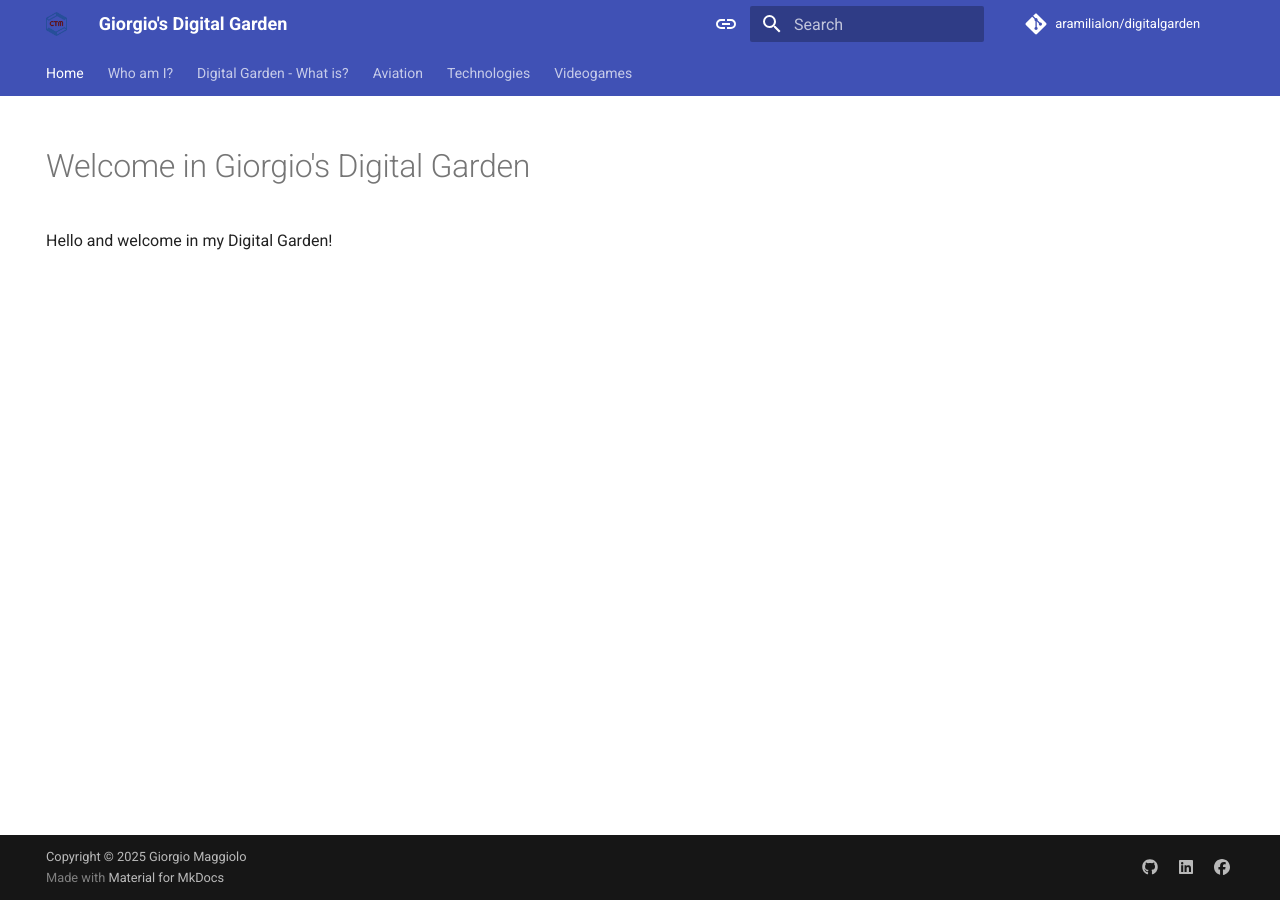
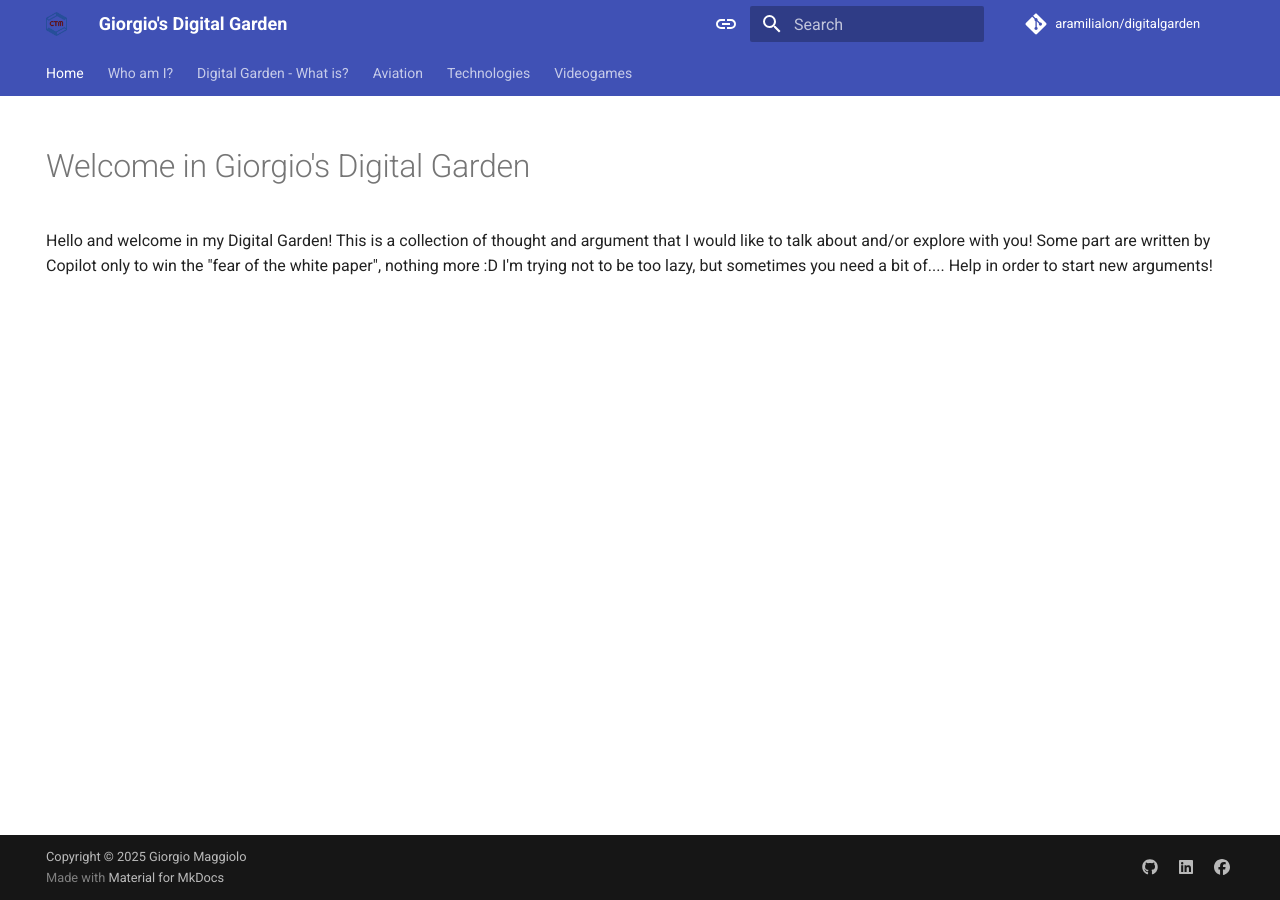
Before and after one commit to aramilialon/digitalgarden, an MkDocs documentation site: the page built from docs/index.md, in a window 1280 px wide. Built offline with MkDocs 1.6.1 and Material for MkDocs 9.7.7, drawn with Linux system fonts in a browser that asks for light colours; comment, search, counter and statistics services are not loaded.

Commit message:
explained a bit better the use of copilot

```diff
--- a/docs/index.md
+++ b/docs/index.md
@@ -8,3 +8,5 @@ hide:
 # Welcome in Giorgio's Digital Garden
 
 Hello and welcome in my Digital Garden!
+This is a collection of thought and argument that I would like to talk about and/or explore with you!
+Some part are written by Copilot only to win the "fear of the white paper", nothing more :D I'm trying not to be too lazy, but sometimes you need a bit of.... Help in order to start new arguments!
```
